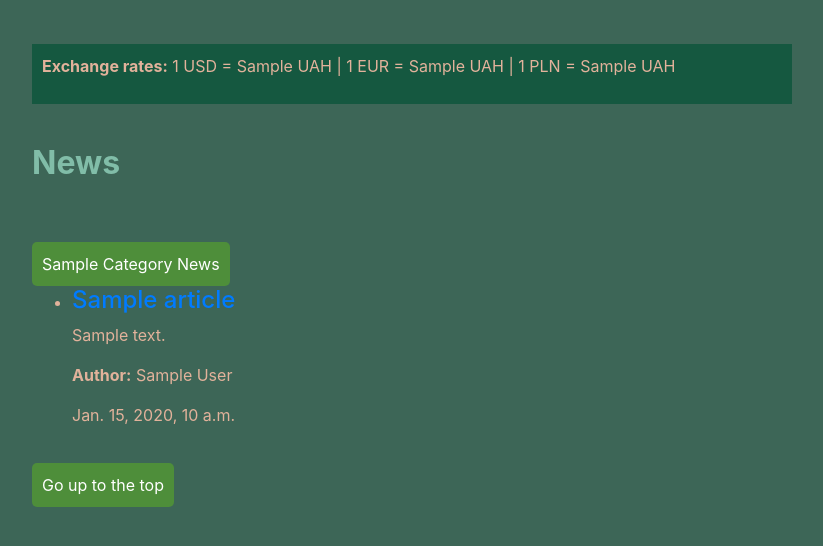
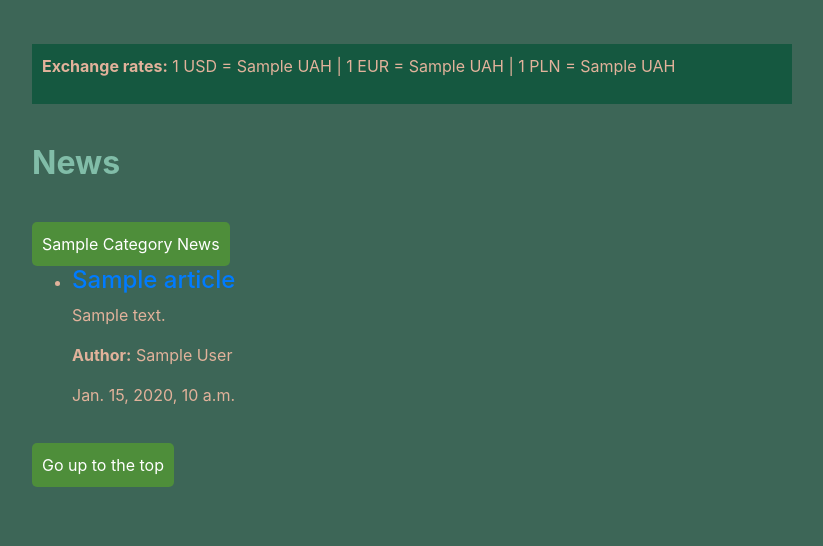
Before and after one commit to A-Lastovets/Personal-Assistant, a Django app: template templates/news.html in a window 1280 px wide. Shown: the part 68-614 px from the top of the page, without its empty margins (228-1051 px from the left). Run offline with Django 3.2, Linux system fonts and the light colour scheme; the template is opened without the code that fills it: most values are stand-ins (such as "Sample title", 1, 10 or a date in 2020); some libraries are stand-ins or nearby versions; some web fonts are replaced.

Commit message:
news.html

```diff
--- a/templates/news.html
+++ b/templates/news.html
@@ -60,14 +60,17 @@
             margin-bottom: 40px;
         }
 
+        .header-container {
+            margin-top: 40px;
+        }
+
         .header-container h2 {
-            margin-top: 40px;
             color: #81BDA8;
             font-weight: bold;
         }
 
         .news-container {
-            margin-top: 40px;
+            margin-top: 20px;
         }
     </style>
 
```
